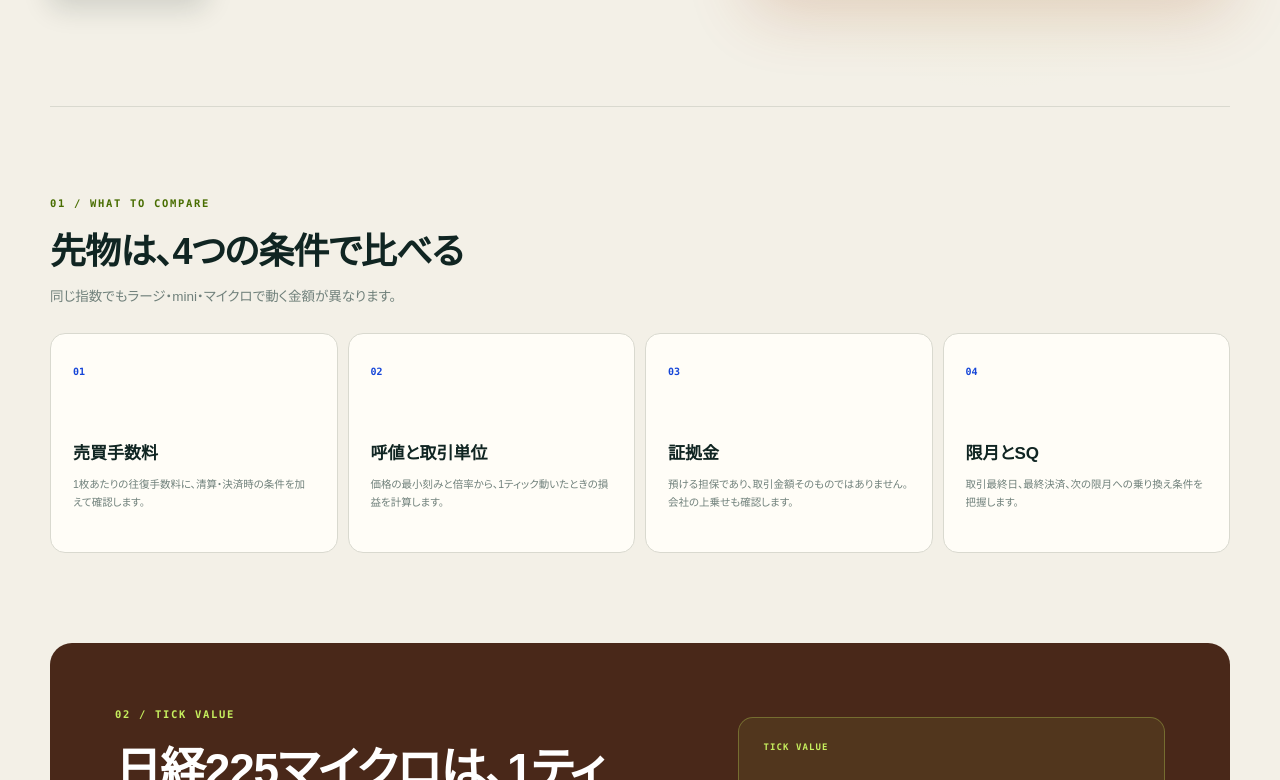
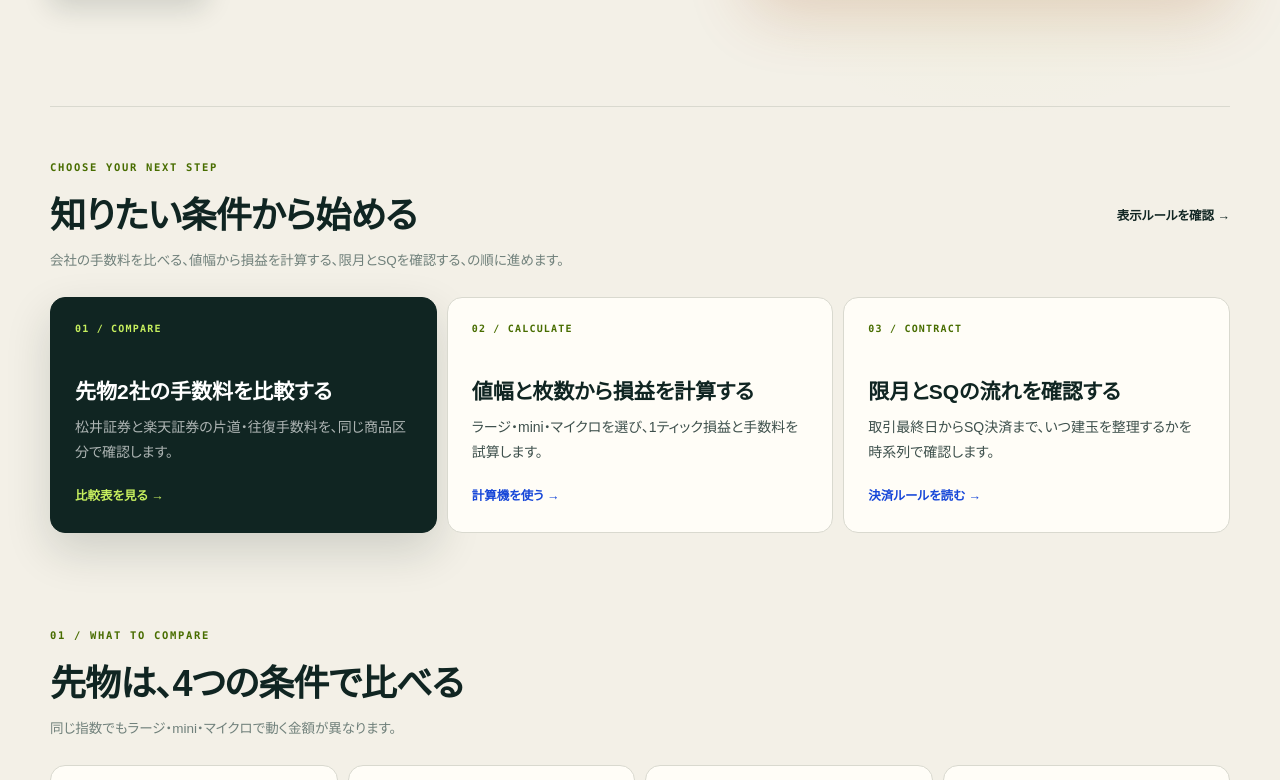
Before and after one commit to mrok18/hanbaijo, a Next.js app: page /futures in a window 1280 px wide. Shown: the part 540-1320 px from the top of the page. Built offline with nearby package versions, Linux system fonts and the light colour scheme.

Commit message:
Improve futures hub discovery

```diff
--- a/app/futures/page.tsx
+++ b/app/futures/page.tsx
@@ -3,6 +3,7 @@ import Link from 'next/link';
 export const metadata = {
   title: '先物の取引コスト比較｜手数料・呼値・証拠金・限月を読む',
   description: '株価指数先物を中心に、手数料、1ティックの損益、証拠金、SQと限月を分けて整理します。',
+  alternates: { canonical: '/futures' },
 };
 
 export default function FuturesPage() {
@@ -34,6 +35,31 @@ export default function FuturesPage() {
             <div><dt>会社比較</dt><dd>公式条件を調査中</dd></div>
           </dl>
         </aside>
+      </section>
+
+      <section className="home-paths" aria-labelledby="futures-paths-title">
+        <div className="section-heading compact">
+          <div>
+            <p className="section-index">CHOOSE YOUR NEXT STEP</p>
+            <h2 id="futures-paths-title">知りたい条件から始める</h2>
+            <p>会社の手数料を比べる、値幅から損益を計算する、限月とSQを確認する、の順に進めます。</p>
+          </div>
+          <Link href="/method">表示ルールを確認 →</Link>
+        </div>
+        <div className="home-path-grid futures-path-grid">
+          <Link className="home-path-card primary-path" href="/futures/nikkei225-fee-comparison">
+            <span>01 / COMPARE</span><strong>先物2社の手数料を比較する</strong>
+            <p>松井証券と楽天証券の片道・往復手数料を、同じ商品区分で確認します。</p><b>比較表を見る →</b>
+          </Link>
+          <Link className="home-path-card" href="/tools/matsui-futures-cost-calculator">
+            <span>02 / CALCULATE</span><strong>値幅と枚数から損益を計算する</strong>
+            <p>ラージ・mini・マイクロを選び、1ティック損益と手数料を試算します。</p><b>計算機を使う →</b>
+          </Link>
+          <Link className="home-path-card" href="/articles/nikkei225-futures-sq-settlement">
+            <span>03 / CONTRACT</span><strong>限月とSQの流れを確認する</strong>
+            <p>取引最終日からSQ決済まで、いつ建玉を整理するかを時系列で確認します。</p><b>決済ルールを読む →</b>
+          </Link>
+        </div>
       </section>
 
       <section className="fx-section">
--- a/app/globals.css
+++ b/app/globals.css
@@ -405,6 +405,7 @@ article li + li { margin-top: 8px; }
 .stocks-page, .futures-page { font-size: 16px; }
 .stocks-path-grid { grid-template-columns: repeat(3, 1fr); }
 .cfd-path-grid { grid-template-columns: repeat(3, 1fr); }
+.futures-path-grid { grid-template-columns: repeat(3, 1fr); }
 .fx-hero { display: grid; grid-template-columns: minmax(0, 1.12fr) minmax(350px, .88fr); align-items: center; gap: clamp(45px, 7vw, 90px); min-height: 570px; padding: 45px 0 60px; border-bottom: 1px solid var(--line); }
 .fx-hero .page-kicker { margin: 0 0 20px; }
 .fx-hero h1 { margin: 0; font-size: clamp(45px, 6vw, 76px); line-height: 1.14; letter-spacing: -.055em; }
```
